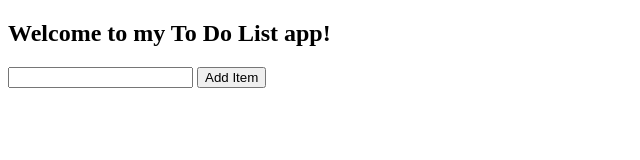
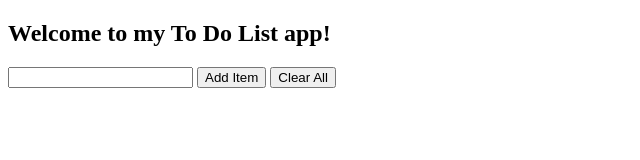
Before and after one commit to arctron/todo-react, a React (Vite) app: page / in a window 1280 px wide. Shown: the top 160 px of the page, without its empty margins (0-640 px from the left). Built offline with nearby package versions, Linux system fonts and the light colour scheme.

Commit message:
Add Clear All button

```diff
--- a/src/App.jsx
+++ b/src/App.jsx
@@ -38,10 +38,19 @@ function App() {
     setTodos(todos.filter((todo) => todo.id !== todoId));
   }
 
+  function clearTodos() {
+    setTodos([]);
+  }
+
   return (
     <>
       <h2>Welcome to my To Do List app!</h2>
-      <ToDoInput newTodo={newTodo} setNewTodo={setNewTodo} addTodo={addTodo} />
+      <ToDoInput
+        newTodo={newTodo}
+        setNewTodo={setNewTodo}
+        addTodo={addTodo}
+        clearTodos={clearTodos}
+      />
       <ToDoList
         todos={todos}
         toggleComplete={toggleComplete}
--- a/src/components/ToDoInput.jsx
+++ b/src/components/ToDoInput.jsx
@@ -1,4 +1,9 @@
-export default function ToDoInput({ newTodo, setNewTodo, addTodo }) {
+export default function ToDoInput({
+  newTodo,
+  setNewTodo,
+  addTodo,
+  clearTodos,
+}) {
   return (
     <div>
       <input
@@ -7,7 +12,8 @@ export default function ToDoInput({ newTodo, setNewTodo, addTodo }) {
         onChange={(e) => setNewTodo(e.target.value)}
         onKeyDown={(e) => e.key === 'Enter' && addTodo()}
       />{' '}
-      <button onClick={addTodo}>Add Item</button>
+      <button onClick={addTodo}>Add Item</button>{' '}
+      <button onClick={clearTodos}>Clear All</button>
     </div>
   );
 }
```
